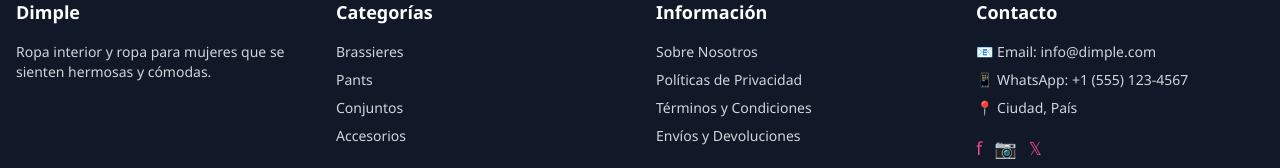
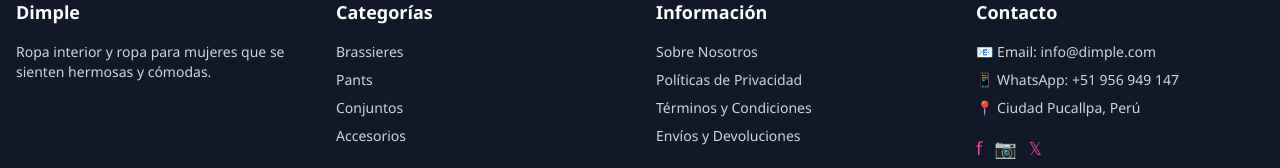
Before and after one commit to PieroBartraMontalvo-spec/dimple, a React (Vite) app: page / in a window 1280 px wide. Shown: the part 2146-2314 px from the top of the page. Built offline with nearby package versions, Linux system fonts and the light colour scheme.

Commit message:
Actualización de la página

```diff
--- a/src/components/Footer.jsx
+++ b/src/components/Footer.jsx
@@ -35,8 +35,8 @@
           <div>
             <h4 className="text-white font-bold text-lg mb-4">Contacto</h4>
             <p className="text-sm mb-2">📧 Email: info@dimple.com</p>
-            <p className="text-sm mb-2">📱 WhatsApp: +1 (555) 123-4567</p>
-            <p className="text-sm mb-4">📍 Ciudad, País</p>
+            <p className="text-sm mb-2">📱 WhatsApp: +51 956 949 147</p>
+            <p className="text-sm mb-4">📍 Ciudad Pucallpa, Perú</p>
             <div className="flex gap-3">
               <a href="#" className="text-pink-500 hover:text-pink-400 text-lg">f</a>
               <a href="#" className="text-pink-500 hover:text-pink-400 text-lg">📷</a>
@@ -51,12 +51,12 @@
             <p>&copy; 2024 Dimple. Todos los derechos reservados.</p>
             <div className="flex gap-6 mt-4 md:mt-0">
               <img
-                src="https://upload.wikimedia.org/wikipedia/commons/thumb/8/89/Visa_logo.svg/1200px-Visa_logo.svg.png"
+                src="https://w7.pngwing.com/pngs/20/987/png-transparent-logo-visa-credit-card-business-visa-text-trademark-payment.png"
                 alt="Visa"
                 className="h-6"
               />
               <img
-                src="https://upload.wikimedia.org/wikipedia/commons/a/a4/Mastercard_logo.svg"
+                src="https://upload.wikimedia.org/wikipedia/commons/thumb/b/b7/MasterCard_Logo.svg/1280px-MasterCard_Logo.svg.png"
                 alt="Mastercard"
                 className="h-6"
               />
```
